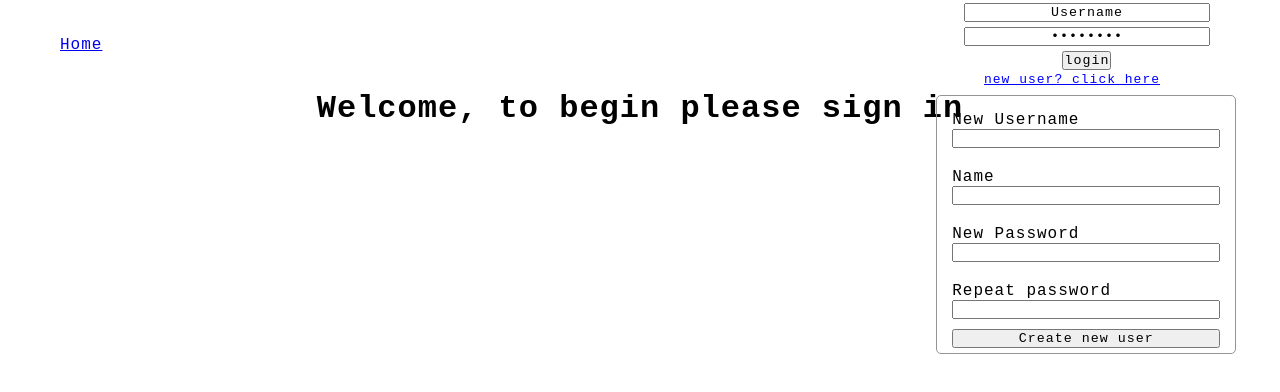
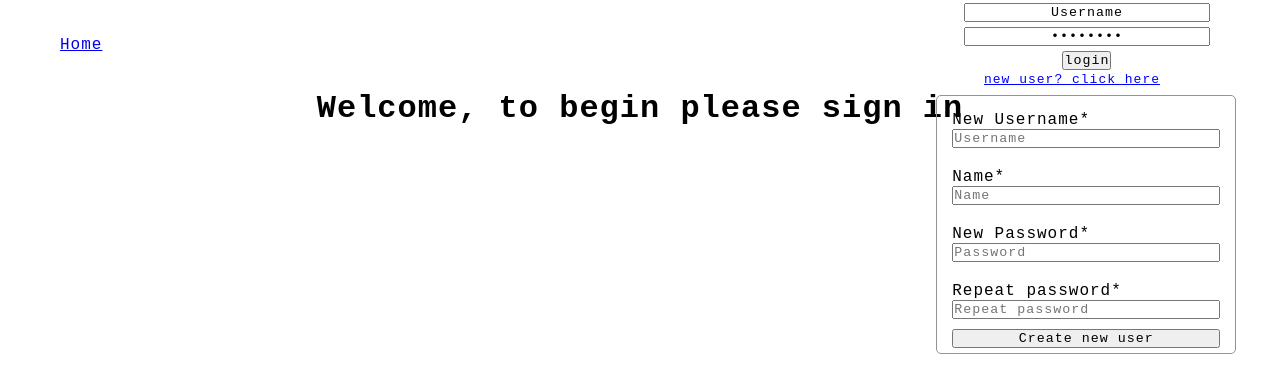
Before and after one commit to flportilla/todo-app, a React (Create React App) app: page / in a window 1280 px wide. Both pictures are taken after a click on the button "new user? click here". Shown: the top 392 px of the page. Built offline with nearby package versions, Linux system fonts and the light colour scheme.

Commit message:
Create basic states to handle form values

```diff
--- a/src/components/NewUser.js
+++ b/src/components/NewUser.js
@@ -1,47 +1,72 @@
-import React from 'react'
+import React, { useState } from 'react'
 import '../style/newUser.css'
 
 const NewUser = ({ isDisplayed }) => {
+  const [newUser, setNewUser] = useState('')
+  const [newPassword, setNewPassword] = useState('')
+  const [newName, setNewName] = useState('')
+  const [repeatPassword, setRepeatPassword] = useState('')
+
+  const handeUserCreation = (e) => {
+    e.preventDefault();
+    console.log('hello')
+  }
+
   return (
     <div className={isDisplayed ? 'new_user_form_container' : 'new_user_form_container hide'}>
-      <form className='new_user_form'>
+      <form
+        className='new_user_form'
+        onSubmit={handeUserCreation}
+      >
         <label htmlFor='username'>
-          New Username
+          New Username*
         </label>
         <input
+          value={newUser}
+          onChange={({ target }) => setNewUser(target.value)}
+          placeholder='Username'
           name='username'
           id='username'
           type={'text'}
-          minLength={5}
+          minLength={3}
           required
         />
         <label htmlFor='name'>
-          Name
+          Name*
         </label>
         <input
+          value={newName}
+          onChange={({ target }) => setNewName(target.value)}
+          placeholder='Name'
           name='name'
           id='name'
           type={'text'}
-          minLength={5}
+          minLength={3}
           required
         />
         <label htmlFor='password'>
-          New Password
+          New Password*
         </label>
         <input
+          value={newPassword}
+          onChange={({ target }) => setNewPassword(target.value)}
+          placeholder='Password'
           name='password'
           id='password'
           type={'password'}
-          minLength={5}
+          minLength={3}
           required
         />
         <label htmlFor='password'>
-          Repeat password
+          Repeat password*
         </label>
         <input
+          value={repeatPassword}
+          onChange={({ target }) => setRepeatPassword(target.value)}
+          placeholder='Repeat password'
           name='password'
           type={'password'}
-          minLength={5}
+          minLength={3}
           required
         />
         <button
```
